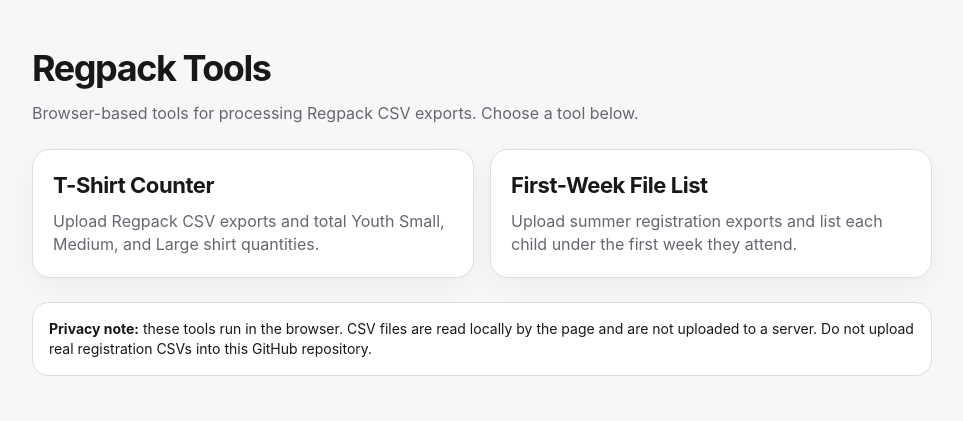
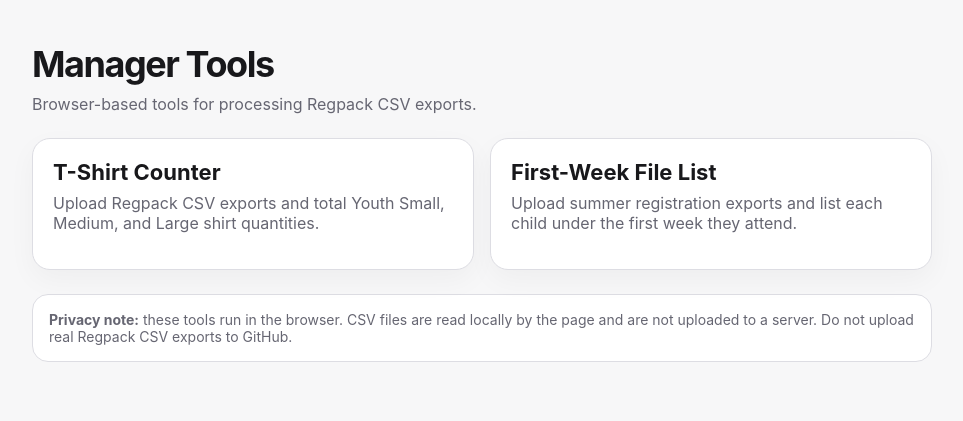
Before and after one commit to registrar-thrive/Manager-Tools, a plain HTML site: page index.html in a window 1280 px wide. Shown: the whole page, without its empty margins (158-1121 px from the left). Drawn offline with Linux system fonts and the light colour scheme.

Commit message:
Update index.html

```diff
--- a/index.html
+++ b/index.html
@@ -3,30 +3,96 @@
 <head>
   <meta charset="utf-8">
   <meta name="viewport" content="width=device-width, initial-scale=1">
-<title>Regpack Tools</title>
+  <title>Manager Tools</title>
   <style>
-body{margin:0;font-family:-apple-system,BlinkMacSystemFont,"Segoe UI",Roboto,Arial,sans-serif;background:#f7f7f8;color:#18181b;line-height:1.45}
-main{max-width:900px;margin:0 auto;padding:42px 18px}
-h1{margin:0 0 8px;font-size:36px;letter-spacing:-.04em}
-p{color:#666672;margin:0 0 16px}
-.grid{display:grid;grid-template-columns:repeat(2,minmax(0,1fr));gap:16px;margin-top:24px}
-.card{display:block;background:#fff;border:1px solid #dddde3;border-radius:18px;padding:20px;text-decoration:none;color:#18181b;box-shadow:0 10px 28px rgba(0,0,0,.04)}
-.card:hover{border-color:#1f6feb}
-.card h2{margin:0 0 8px;font-size:22px;letter-spacing:-.02em}
-.card p{margin:0}
-.note{margin-top:24px;background:#fff;border:1px solid #dddde3;border-radius:16px;padding:16px;font-size:14px}
-@media(max-width:700px){.grid{grid-template-columns:1fr}h1{font-size:30px}}
+    body {
+      font-family: -apple-system, BlinkMacSystemFont, "Segoe UI", Roboto, Arial, sans-serif;
+      background: #f7f7f8;
+      color: #18181b;
+      margin: 0;
+    }
+
+    main {
+      max-width: 900px;
+      margin: 0 auto;
+      padding: 42px 18px;
+    }
+
+    h1 {
+      margin: 0 0 8px;
+      font-size: 36px;
+      letter-spacing: -0.04em;
+    }
+
+    p {
+      color: #666672;
+      margin: 0 0 16px;
+    }
+
+    .grid {
+      display: grid;
+      grid-template-columns: repeat(2, minmax(0, 1fr));
+      gap: 16px;
+      margin-top: 24px;
+    }
+
+    .card {
+      display: block;
+      background: white;
+      border: 1px solid #dddde3;
+      border-radius: 18px;
+      padding: 20px;
+      text-decoration: none;
+      color: #18181b;
+      box-shadow: 0 10px 28px rgba(0,0,0,.04);
+    }
+
+    .card:hover {
+      border-color: #1f6feb;
+    }
+
+    .card h2 {
+      margin: 0 0 8px;
+      font-size: 22px;
+    }
+
+    .note {
+      margin-top: 24px;
+      background: white;
+      border: 1px solid #dddde3;
+      border-radius: 16px;
+      padding: 16px;
+      font-size: 14px;
+      color: #666672;
+    }
+
+    @media(max-width:700px) {
+      .grid { grid-template-columns: 1fr; }
+      h1 { font-size: 30px; }
+    }
   </style>
 </head>
 <body>
   <main>
-<h1>Regpack Tools</h1>
-<p>Browser-based tools for processing Regpack CSV exports. Choose a tool below.</p>
+    <h1>Manager Tools</h1>
+    <p>Browser-based tools for processing Regpack CSV exports.</p>
+
     <div class="grid">
-<a class="card" href="tshirt-counter.html"><h2>T-Shirt Counter</h2><p>Upload Regpack CSV exports and total Youth Small, Medium, and Large shirt quantities.</p></a>
-<a class="card" href="first-week-file-list.html"><h2>First-Week File List</h2><p>Upload summer registration exports and list each child under the first week they attend.</p></a>
+      <a class="card" href="tshirt-counter.html">
+        <h2>T-Shirt Counter</h2>
+        <p>Upload Regpack CSV exports and total Youth Small, Medium, and Large shirt quantities.</p>
+      </a>
+
+      <a class="card" href="first-week-file-list.html">
+        <h2>First-Week File List</h2>
+        <p>Upload summer registration exports and list each child under the first week they attend.</p>
+      </a>
     </div>
-<div class="note"><strong>Privacy note:</strong> these tools run in the browser. CSV files are read locally by the page and are not uploaded to a server. Do not upload real registration CSVs into this GitHub repository.</div>
+
+    <div class="note">
+      <strong>Privacy note:</strong> these tools run in the browser. CSV files are read locally by the page and are not uploaded to a server.
+      Do not upload real Regpack CSV exports to GitHub.
+    </div>
   </main>
 </body>
 </html>
```
Lines whose indentation alone changed are shown as unchanged.
